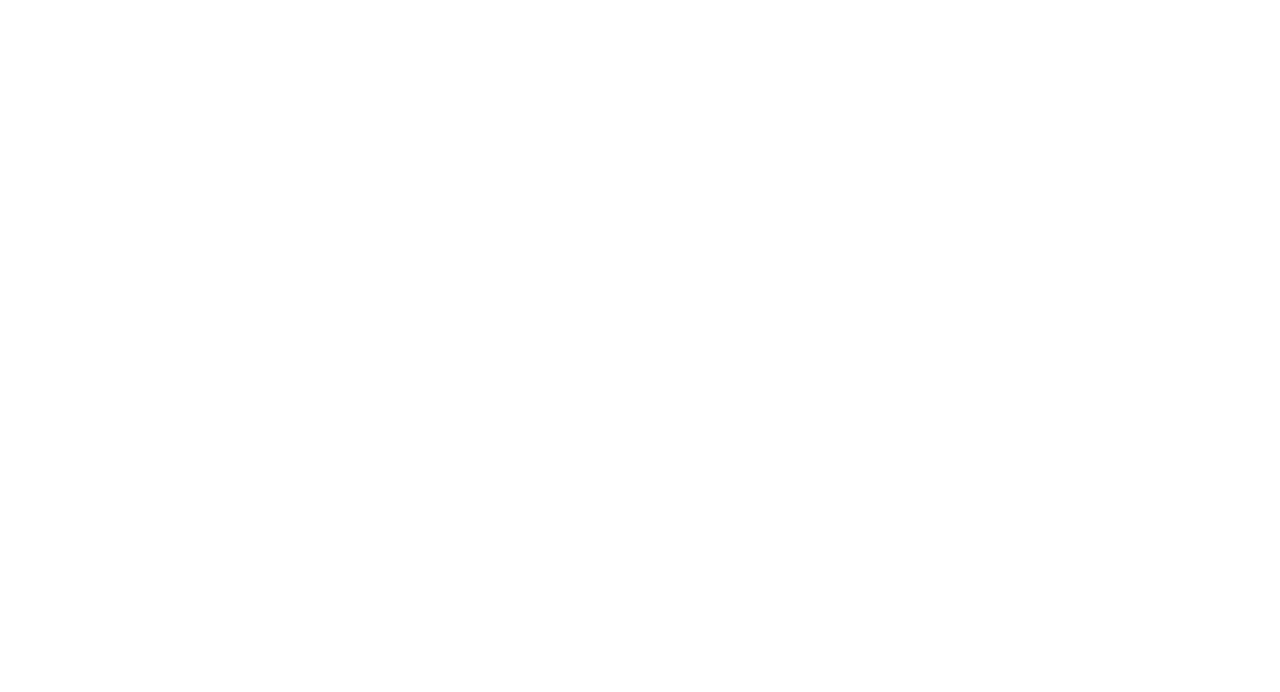
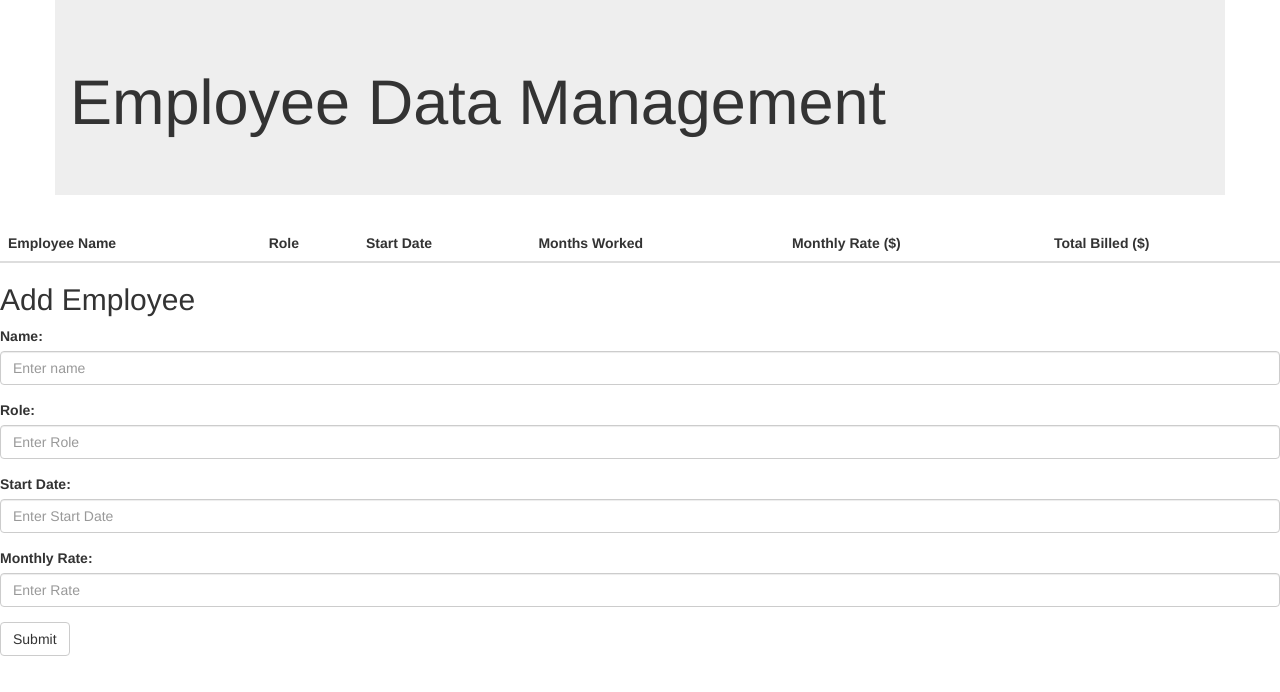
Before and after one commit to mrdannyb/timesheet, a plain HTML site: page index.html in a window 1280 px wide. Drawn offline with nearby package versions, Linux system fonts and the light colour scheme.

Commit message:
basic layout created

```diff
--- a/index.html
+++ b/index.html
@@ -4,12 +4,61 @@
 	<title>Timesheet</title>
 	<script src="https://cdnjs.cloudflare.com/ajax/libs/jquery/3.2.1/jquery.min.js"></script>
   	<script src="https://www.gstatic.com/firebasejs/live/3.0/firebase.js"></script>
+  	<!-- Latest compiled and minified CSS -->
+	<link rel="stylesheet" href="https://maxcdn.bootstrapcdn.com/bootstrap/3.3.7/css/bootstrap.min.css" integrity="sha384-BVYiiSIFeK1dGmJRAkycuHAHRg32OmUcww7on3RYdg4Va+PmSTsz/K68vbdEjh4u" crossorigin="anonymous">
 	<script src="app.js"></script>
 </head>
 <body>
 	<div class="container jumbotron">
+		<h1>Employee Data Management</h1>
+	</div>
 
+	<div id="table-container">
+	<table class="table">
+		<thead>
+			<tr>
+				<th>Employee Name</th>
+				<th>Role</th>
+				<th>Start Date</th>
+				<th>Months Worked</th>
+				<th>Monthly Rate ($)</th>
+				<th>Total Billed ($)</th>
+			</tr>
+		</thead>
+		<tbody id="table-body">
+
+		</tbody>
+	</table>
 	</div>
+
+	<div id="input-form">
+		<h2>Add Employee</h2>
+		<form>
+			<div class="form-group">
+				<label for="name">Name:</label>
+      			<input type="name" class="form-control" id="name" placeholder="Enter name" name="name">
+    		</div>
+
+    		<div class="form-group">
+      			<label for="role">Role:</label>
+      			<input type="role" class="form-control" id="role" placeholder="Enter Role" name="role">
+    		</div>
+
+    		<div class="form-group">
+      			<label for="role">Start Date: </label>
+      			<input type="start-date" class="form-control" id="start-date" placeholder="Enter Start Date" name="start-date">
+    		</div>
+
+    		<div class="form-group">
+      			<label for="monthly-rate">Monthly Rate: </label>
+      			<input type="role" class="form-control" id="monthly-rate" placeholder="Enter Rate" name="monthly-rate">
+    		</div>
+
+    		<button type="submit" class="btn btn-default" id="submit-button">Submit</button>
+
+		</form>
+	</div>
+
 
 </body>
 </html>
```
